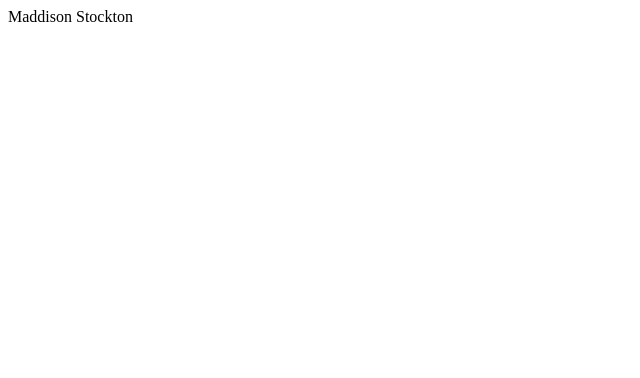
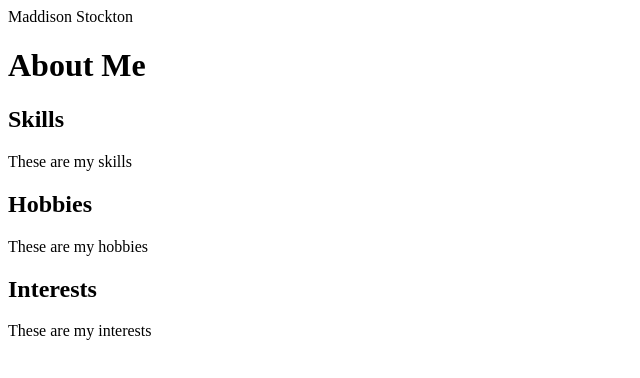
Before and after one commit to maddisonstockton/UAB-CS220, a plain HTML site: page Lab2/index.html in a window 1280 px wide. Shown: the whole page, without its empty margins (0-640 px from the left). Drawn offline with Linux system fonts and the light colour scheme.

Commit message:
1 file modified

```diff
--- a/Lab2/index.html
+++ b/Lab2/index.html
@@ -4,3 +4,22 @@
 <head>
 <header> Maddison Stockton </header>
 </head>
+
+<body>
+  <h1> About Me </h1>
+  <section>
+    <h2> Skills </h2>
+    <p> These are my skills
+    </p>
+  </section>
+  <section>
+    <h2> Hobbies </h2>
+    <p> These are my hobbies
+    </p>
+  </section>
+  <section>
+    <h2> Interests </h2>
+    <p> These are my interests
+    </p>
+  </section>
+</body>
```
